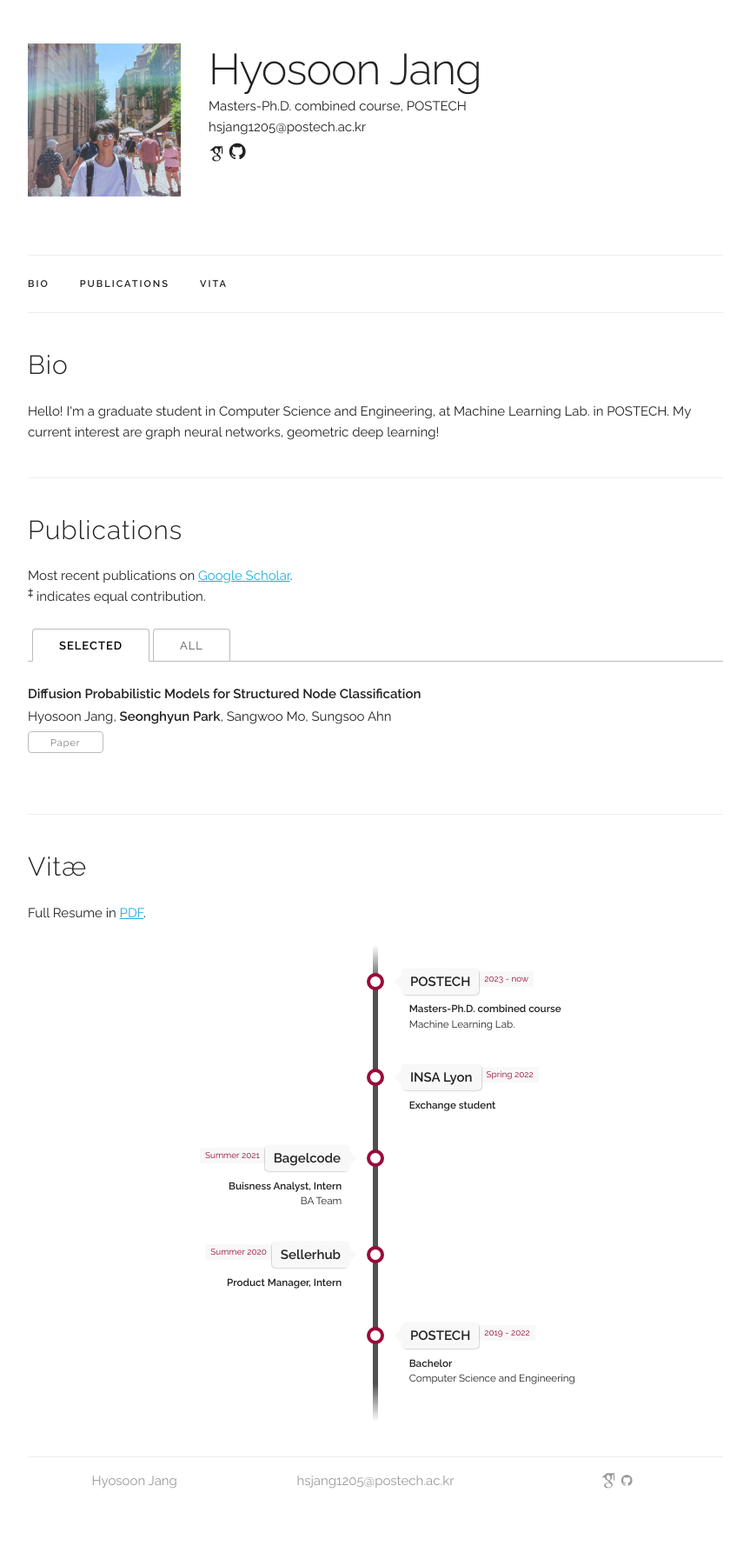
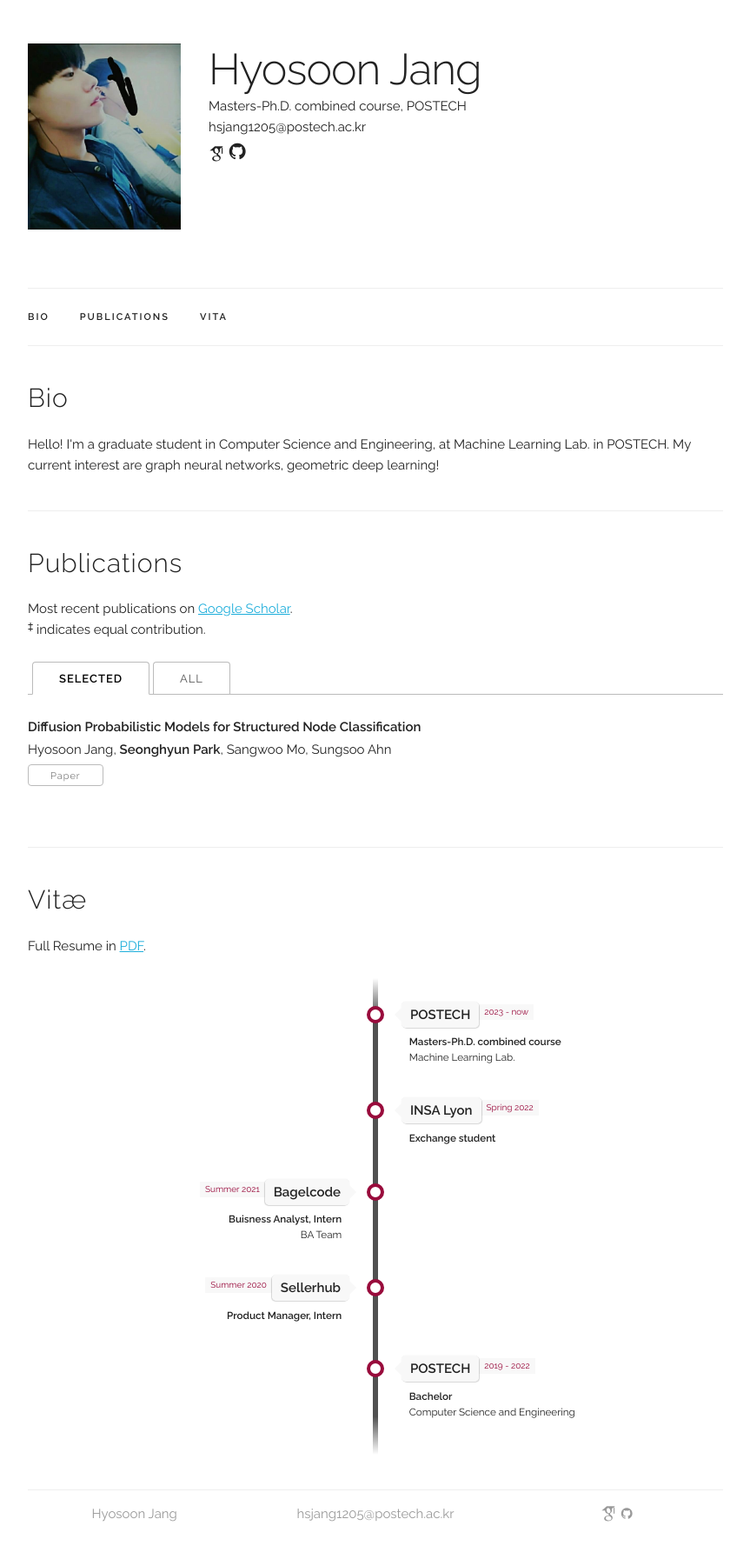
Before and after one commit to hsjang0/hsjang, a Jekyll site: the page built from index.html, in a window 1280 px wide. Shown: the whole page at 87% size, without its empty margins (208-1071 px from the left). Built offline with Jekyll 4.4.1, drawn with Linux system fonts in a browser that asks for light colours; some web fonts are replaced; before the commit the page ends 1755 px from its top, so only the background shows below that.

Commit message:
Update main_info.yaml

```diff
--- a/_data/main_info.yaml
+++ b/_data/main_info.yaml
@@ -1,7 +1,7 @@
 name: "Hyosoon Jang"
 title: "Masters-Ph.D. combined course, POSTECH "
 email: "hsjang1205@postech.ac.kr"
-profile_pic: "/assets/profile-pics/strasbourg_square.jpeg"
+profile_pic: "/assets/profile-pics/MicrosoftTeams-image.png"
 # twitter: "https://twitter.com/msaveski"
 # linkedin: "https://www.linkedin.com/in/msaveski"
 github: "https://github.com/hsjang0"
```
